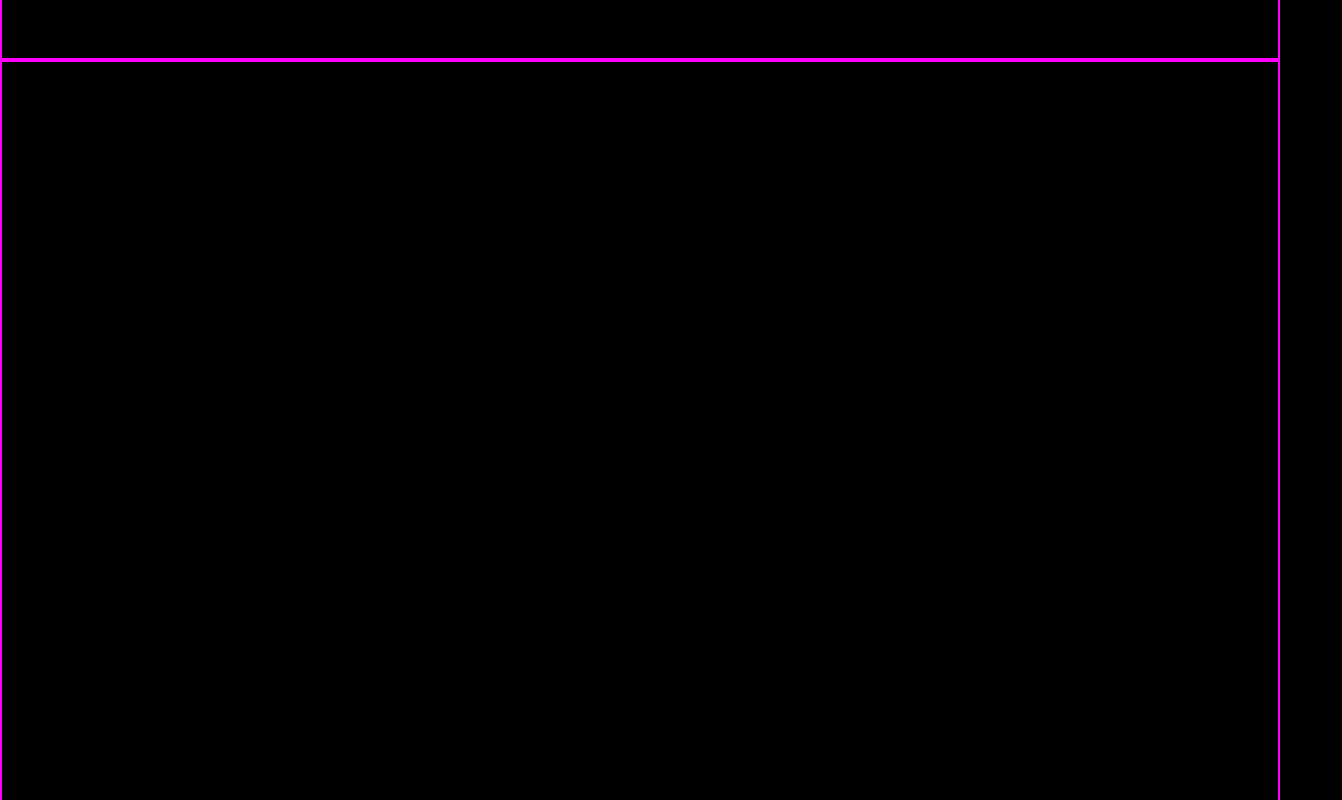
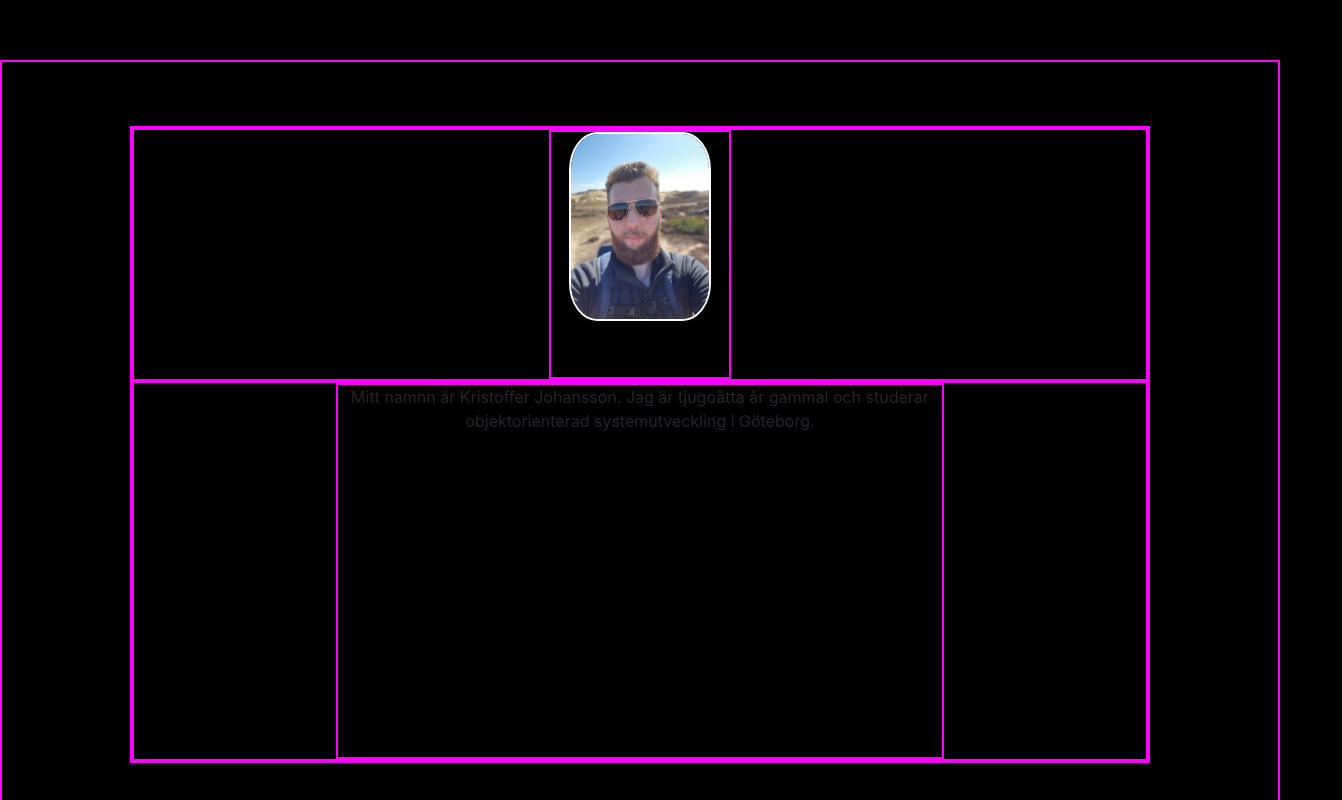
Before and after one commit to Kriistoffer/WebApplicationCV, a React (Create React App) app: page / in a window 1280 px wide. Shown: the part 740-1540 px from the top of the page, 1342 px wide, since content can reach past the window. Built offline with nearby package versions, Linux system fonts and the light colour scheme.

Commit message:
Added a word cloud component and made some preparations for deployment.

```diff
--- a/src/components/About.css
+++ b/src/components/About.css
@@ -3,66 +3,45 @@
     width: 100%;
     top: 0;
     margin-top: 0;
-    padding-top: 150px;
+    text-align: center;
+    overflow-x: hidden;
 }
 
 .about-area {
     width: 80%;
-    height: 80vh;
-    margin: auto;
-    margin-top: 150px;
+    height: 80%;
+    margin-top: 5%;
+    margin-left: 10%;
 }
 
 .top-section {
     width: 100%;
-    height: 50%;
+    height: 40%;
 }
 
 .photo-section {
     width: 18%;
     height: 100%;
-    text-align: center;
-    float: left;
-    margin-left: 10%;
+    margin: 0 auto;
 }
 
 .about-photo {
-    width: 100%;
-    border-radius: 25%;
+    width: 80%;
+    border-radius: 20%;
     border: 2px solid white;
-}
-
-.photo-text {
-    width: 40%;
-    height: 100%;
-    float: left;
-    padding-top: 4%;
-    padding-left: 2%;
-}
-
-.h1-text {
-    color: white;
-    font-size: 2vw;
 }
 
 .bottom-section {
     width: 100%;
-    height: 50%;
+    height: 60%;
+
 }
 
 .text-section {
-    margin-top: 3%;
-    width: 45%;
-    margin-left: 40%;
-    border-left: 5px solid white;
+    height: 100%;
+    width: 60%;
+    margin-left: 20%;
 }
-
-.p-text {
-    padding-left: 3%;
-    color: white;
-    font-size: 1vw;
-}
-
 
 .div-border {
     border: 2px solid magenta;
--- a/src/components/About.js
+++ b/src/components/About.js
@@ -2,13 +2,29 @@ import React, { Component } from 'react';
 import { Row, Col } from 'reactstrap';
 import './About.css';
 import About_photo from '../assets/about_pic.jpg';
+import WordCloud from './TagCloud';
+
+
 
 export class About extends Component {
     render() {
         return (
-            <section className="about-section div-border" id="about">
+            <div className="about-section div-border" id="about">
+                <div className="about-area div-border">
+                    <div className="top-section div-border">
+                        <div className="photo-section div-border">
+                            <img src={ About_photo } alt="Me" className="about-photo" />
+                        </div>
+                    </div>
+                    <div className="bottom-section div-border">
+                        <div className="text-section div-border">
+                            <p className="about-text">Mitt namnn är Kristoffer Johansson. Jag är tjugoåtta år gammal och studerar objektorienterad systemutveckling i Göteborg.
+                            </p>
+                        </div>
 
-            </section>
+                    </div>
+                </div>
+            </div>
         );
     }
 }
--- a/src/components/Home.css
+++ b/src/components/Home.css
@@ -15,6 +15,7 @@
     margin-top: 0;
     padding-top: 150px;
     text-align: center;
+    overflow-x: hidden;
 }
 
 .intro-firstname {
--- a/src/components/Home.js
+++ b/src/components/Home.js
@@ -6,7 +6,7 @@ import TypeWriterEffect from 'react-typewriter-effect';
 export class Home extends Component {
     render() {
         return (
-            <div className="home-section div-border" id="home">
+            <div className="home-section" id="home">
                 <div className="intro-firstname">
                     <p>Kristoffer</p>
                 </div>
--- /dev/null
+++ b/src/components/TagCloud.css
@@ -0,0 +1,3 @@
+.simple-cloud .tag-cloud-tag {
+  cursor: pointer;
+}
--- /dev/null
+++ b/src/components/TagCloud.js
@@ -0,0 +1,34 @@
+import React from 'react';
+import { TagCloud } from 'react-tagcloud';
+import './TagCloud.css';
+
+
+const data = [
+    { value: 'JavaScript', count: 12 },
+    { value: 'C#', count: 30 },
+    { value: 'C++', count: 20 },
+    { value: 'SQL', count: 19 },
+    { value: 'LaTeX', count: 13 },
+    { value: 'Python', count: 2 },
+    { value: 'HTML', count: 24 },
+    { value: 'CSS', count: 22 },
+    { value: 'React', count: 16 },
+    { value: 'Visual Basic', count: 2 },
+    { value: 'Java', count: 20 },
+    { value: 'Git', count: 22 },
+    { value: 'UML', count: 18 },
+]
+
+//  const WordCloud = () => (
+//     <TagCloud
+//         minSize={12}
+//         maxsize={35}
+//         tags={data}
+//         className="simple-cloud" />
+// )
+
+// export default WordCloud;
+
+export default () => (
+    <TagCloud tags={data} minSize={16} maxSize={55} className="simple-cloud" />
+  )
```
Also changed, not shown: package.json (+8 -1 lines), 1 other file (tests, documents, lock files or other folders).
